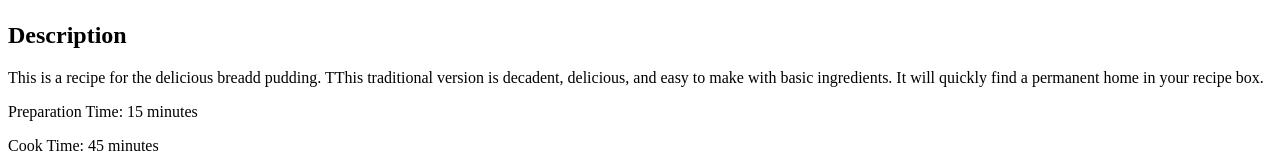
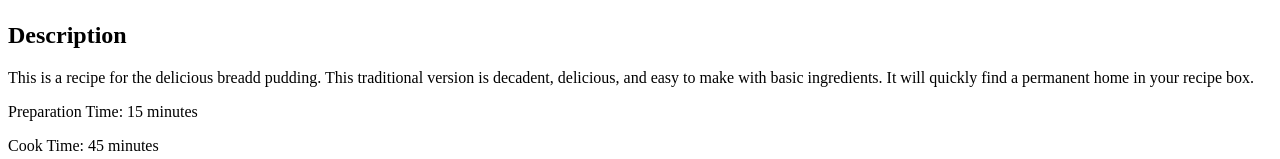
Before and after one commit to wickedzfrost/odin-recipes, a plain HTML site: page recipes/breadpudding.html in a window 1280 px wide. Shown: the part 982-1141 px from the top of the page. Drawn offline with Linux system fonts and the light colour scheme.

Commit message:
Fix typo

```diff
--- a/recipes/breadpudding.html
+++ b/recipes/breadpudding.html
@@ -10,7 +10,7 @@
     <img src="../img/breadpudding.webp" alt="An image of a bread pudding.">
 
     <h2>Description</h2>
-    <p>This is a recipe for the delicious breadd pudding. TThis traditional version is decadent, delicious, and easy to make with basic ingredients. It will quickly find a permanent home in your recipe box. </p>
+    <p>This is a recipe for the delicious breadd pudding. This traditional version is decadent, delicious, and easy to make with basic ingredients. It will quickly find a permanent home in your recipe box. </p>
     <p>Preparation Time: 15 minutes</p>
     <p>Cook Time: 45 minutes</p>
     <p>Total Time: 60 minutes</p>
```
